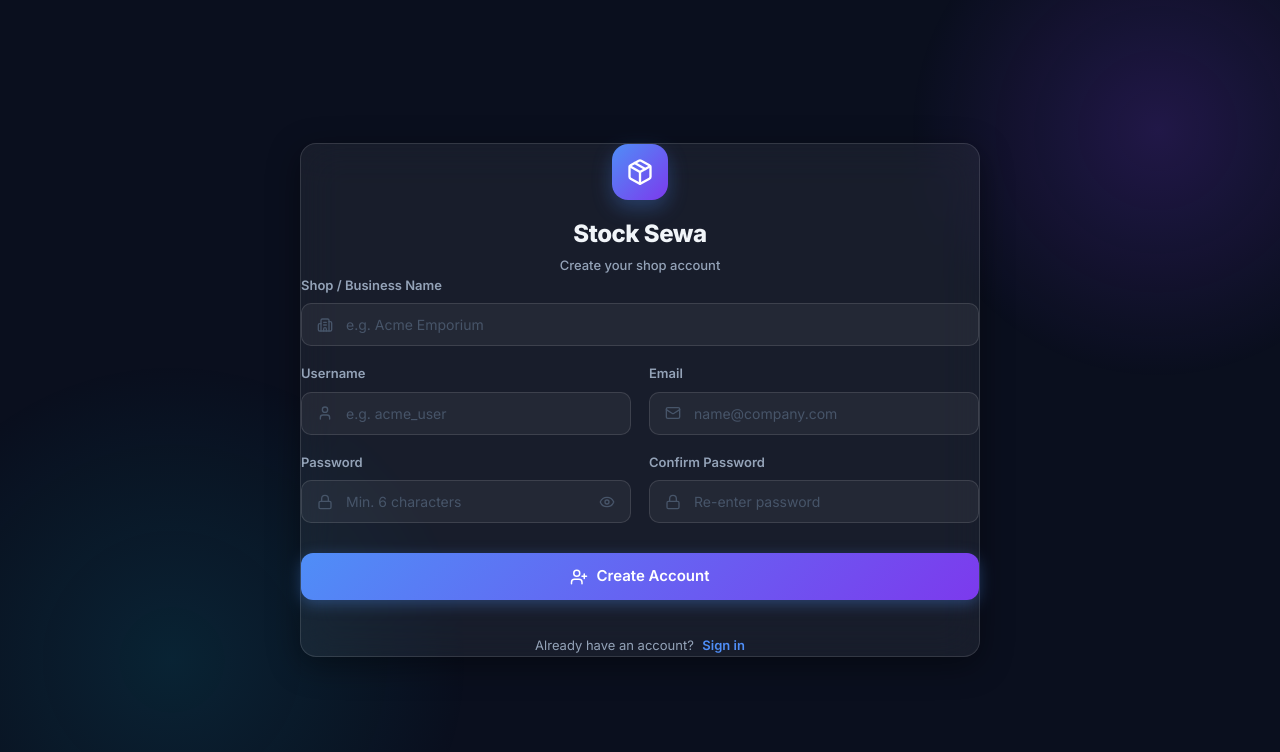
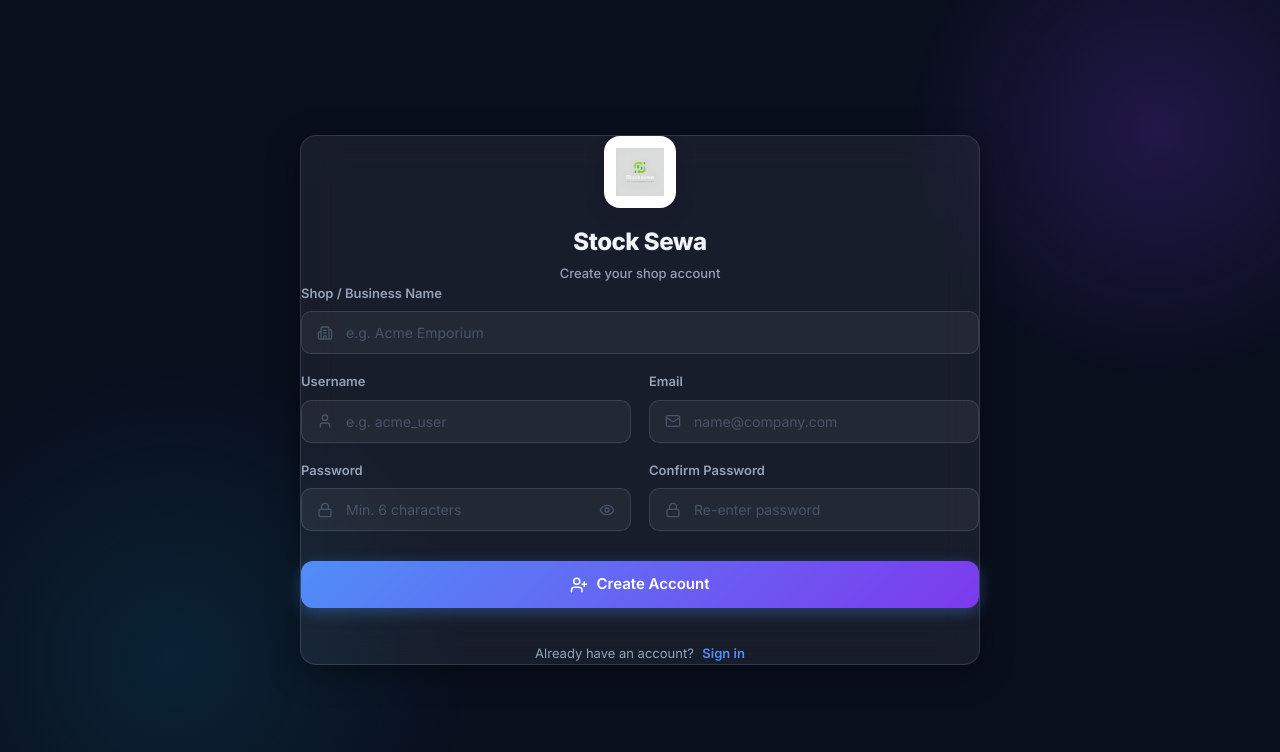
Before and after one commit to KrishDanuwar/Stock-Sewa, a Next.js app: page /signup in a window 1280 px wide. Shown: the top 752 px of the page. Built offline with nearby package versions, Linux system fonts and the light colour scheme.

Commit message:
feat: integrate new brand logo across authentication and sidebar

```diff
--- a/src/app/login/page.tsx
+++ b/src/app/login/page.tsx
@@ -33,17 +33,19 @@ export default function LoginPage() {
                 {/* Brand Identity */}
                 <div className="flex flex-col items-center mb-10">
                     <div style={{
-                        width: 56,
-                        height: 56,
+                        width: 72,
+                        height: 72,
                         borderRadius: 16,
-                        background: 'linear-gradient(135deg, var(--brand-primary), var(--brand-secondary))',
+                        background: 'white',
                         display: 'flex',
                         alignItems: 'center',
                         justifyContent: 'center',
                         marginBottom: 16,
-                        boxShadow: '0 8px 20px rgba(79, 142, 247, 0.3)'
+                        boxShadow: '0 8px 24px rgba(0, 0, 0, 0.08)',
+                        overflow: 'hidden',
+                        padding: 12
                     }}>
-                        <Package size={28} color="white" />
+                        <img src="/logo.jpg" alt="Stock Sewa Logo" style={{ width: '100%', height: '100%', objectFit: 'contain' }} />
                     </div>
                     <div className="text-center">
                         <h1 style={{ fontSize: '1.5rem', fontWeight: 800, color: 'var(--text-primary)', letterSpacing: '-0.02em' }}>
--- a/src/app/signup/page.tsx
+++ b/src/app/signup/page.tsx
@@ -38,17 +38,19 @@ export default function SignupPage() {
                 {/* Brand Identity */}
                 <div className="flex flex-col items-center mb-10">
                     <div style={{
-                        width: 56,
-                        height: 56,
+                        width: 72,
+                        height: 72,
                         borderRadius: 16,
-                        background: 'linear-gradient(135deg, var(--brand-primary), var(--brand-secondary))',
+                        background: 'white',
                         display: 'flex',
                         alignItems: 'center',
                         justifyContent: 'center',
                         marginBottom: 16,
-                        boxShadow: '0 8px 20px rgba(79, 142, 247, 0.3)'
+                        boxShadow: '0 8px 24px rgba(0, 0, 0, 0.08)',
+                        overflow: 'hidden',
+                        padding: 12
                     }}>
-                        <Package size={28} color="white" />
+                        <img src="/logo.jpg" alt="Stock Sewa Logo" style={{ width: '100%', height: '100%', objectFit: 'contain' }} />
                     </div>
                     <div className="text-center">
                         <h1 style={{ fontSize: '1.5rem', fontWeight: 800, color: 'var(--text-primary)', letterSpacing: '-0.02em' }}>
--- a/src/components/Sidebar.tsx
+++ b/src/components/Sidebar.tsx
@@ -52,11 +52,11 @@ export default async function Sidebar() {
             {/* Brand */}
             <div style={{ padding: '24px 20px', borderBottom: '1px solid var(--glass-border)' }}>
                 <div style={{ display: 'flex', alignItems: 'center', gap: 12 }}>
-                    <div style={{ width: 36, height: 36, borderRadius: 10, background: 'linear-gradient(135deg, var(--brand-primary), var(--brand-secondary))', display: 'flex', alignItems: 'center', justifyContent: 'center', flexShrink: 0, overflow: 'hidden' }}>
+                    <div style={{ width: 36, height: 36, borderRadius: 10, background: 'white', display: 'flex', alignItems: 'center', justifyContent: 'center', flexShrink: 0, overflow: 'hidden', padding: 4 }}>
                         {org?.logo_url ? (
                             <img src={org.logo_url} alt="Logo" style={{ width: '100%', height: '100%', objectFit: 'cover' }} />
                         ) : (
-                            <Package2 size={18} color="white" />
+                            <img src="/logo.jpg" alt="Logo" style={{ width: '100%', height: '100%', objectFit: 'contain' }} />
                         )}
                     </div>
                     <div>
```
Also changed, not shown: public/logo.jpg (added).
